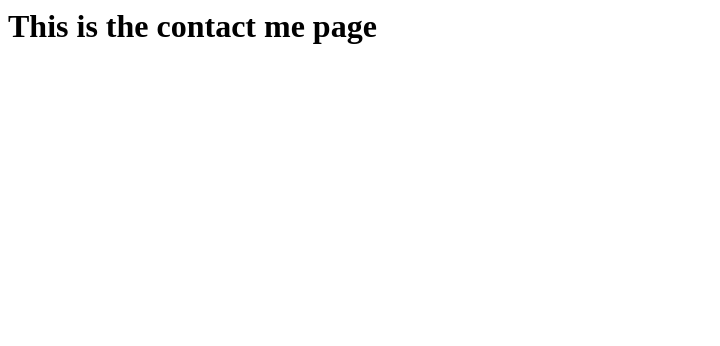
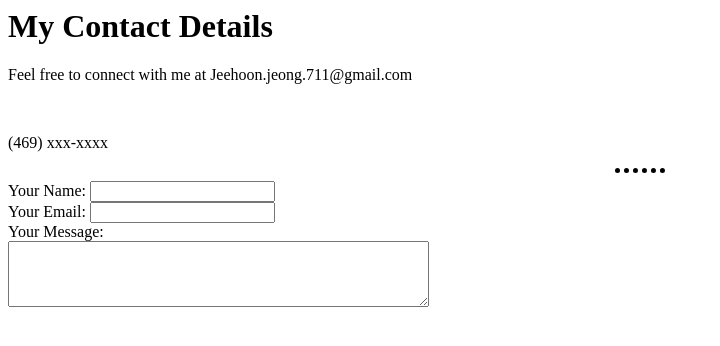
Before and after one commit to charliejeong/CV, a plain HTML site: page contact-me.html in a window 1280 px wide. Shown: the whole page, without its empty margins (0-720 px from the left). Drawn offline with Linux system fonts and the light colour scheme.

Commit message:
add hobbies and contact page

```diff
--- a/contact-me.html
+++ b/contact-me.html
@@ -1 +1,15 @@
-<h1>This is the contact me page</h1>
+<head>
+    <meta charset="utf-8">
+    <title>Charlie's Personal Site</title>
+    <link rel="stylesheet" href="css/styles.css">
+</head>
+
+<h1>My Contact Details</h1>
+<p>Feel free to connect with me at Jeehoon.jeong.711@gmail.com</p><br>
+<p>(469) xxx-xxxx</p>
+<hr>
+<form>
+    <label>Your Name: </label><input type="text" name="yourName"> <br>
+    <label>Your Email: </label><input type ="text" name="yourEmail"> <br>
+    <label>Your Message: <br></label><textarea rows="4" cols="50"></textarea>
+</form>
```
Also changed, not shown: hobbies.html (+7 -1 lines).
